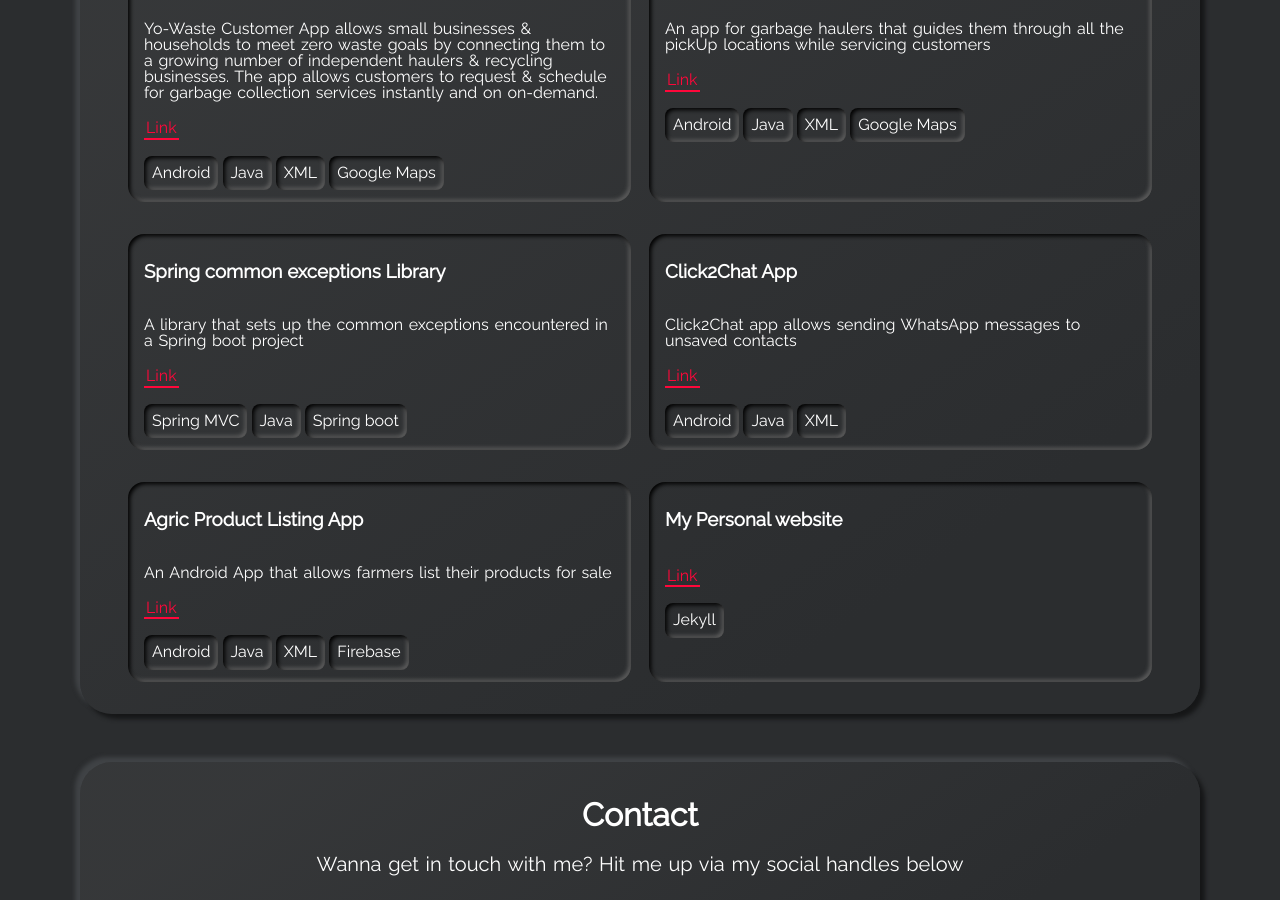
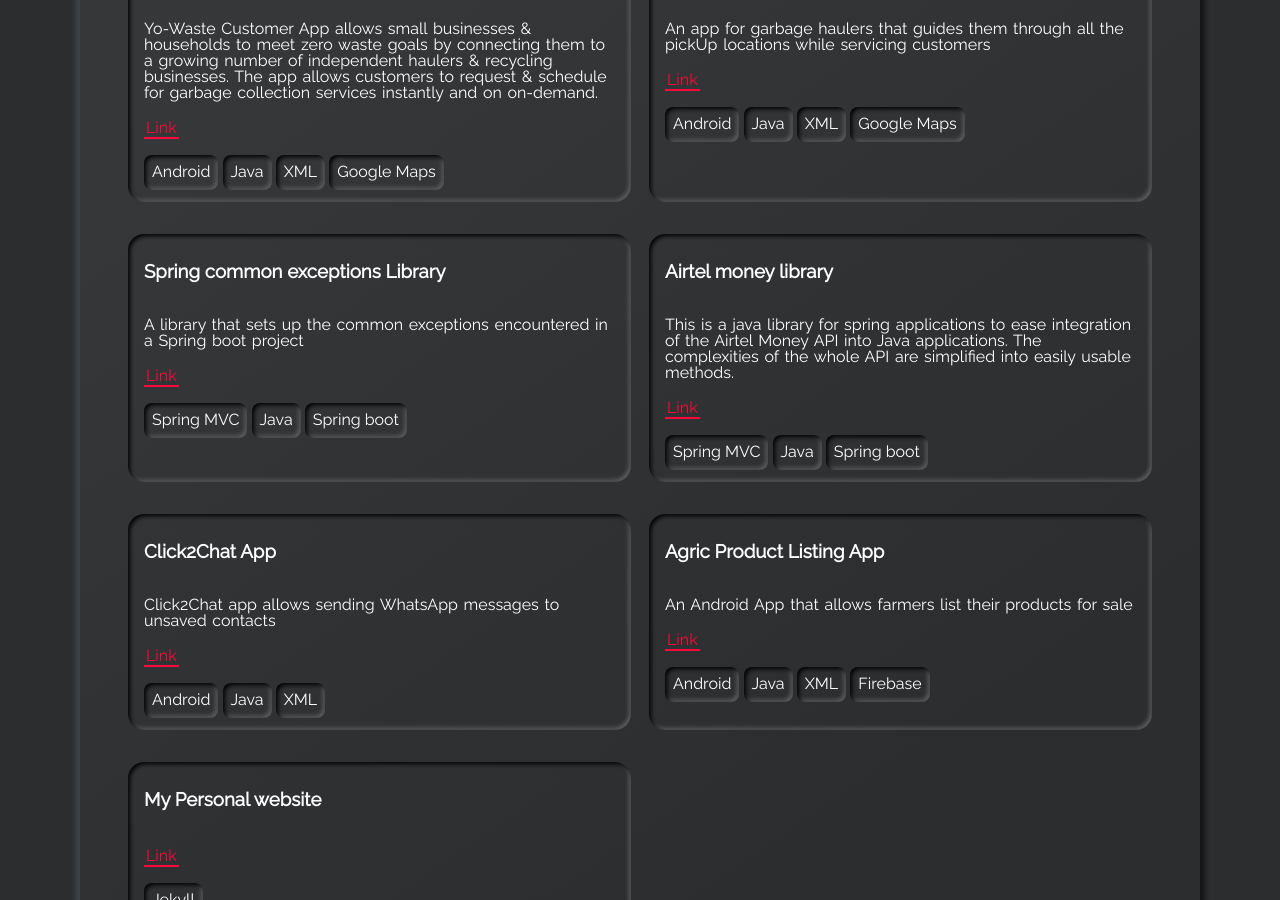
Before and after one commit to giddy-mpungu/giddy-mpungu.github.io, a Jekyll site: the page built from index.html, in a window 1280 px wide and 900 px high, scrolled down 3326 px. Built offline with Jekyll 4.4.1, drawn with Linux system fonts in a browser that asks for light colours.

Commit message:
Update projects.yml

```diff
--- a/_data/projects.yml
+++ b/_data/projects.yml
@@ -39,6 +39,14 @@
     - tag: Java
     - tag: Spring boot
 
+- name: Airtel money library
+  descr: "This is a java library for spring applications to ease integration of the Airtel Money API into Java applications. The complexities of the whole API are simplified into easily usable methods."
+  demo: https://github.com/enocklubowa/airtel-money-java
+  tags:
+    - tag: Spring MVC
+    - tag: Java
+    - tag: Spring boot
+
 - name: Click2Chat App
   descr: "Click2Chat app allows sending WhatsApp messages to unsaved contacts"
   demo: https://github.com/enocklubowa/Click2Chat
```
